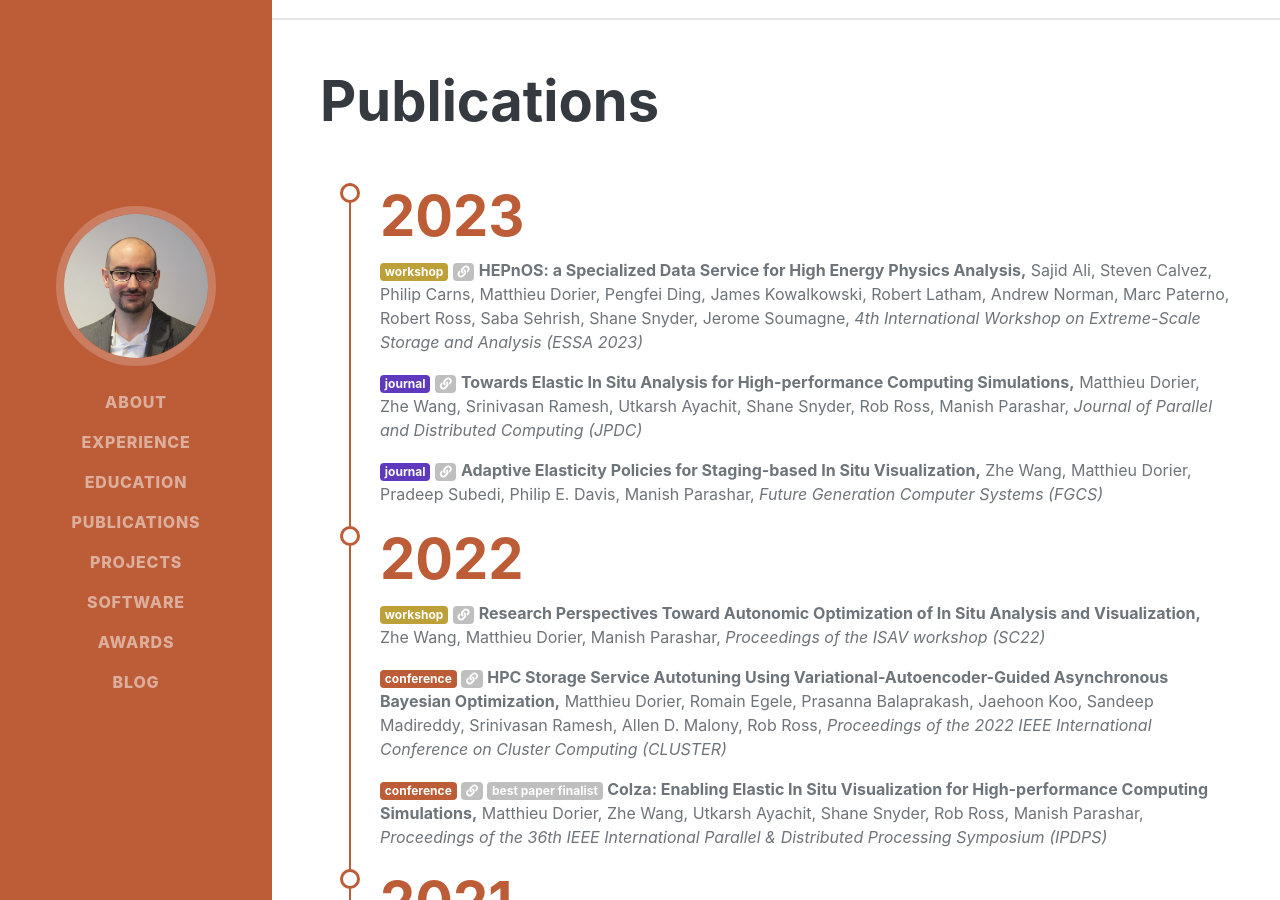
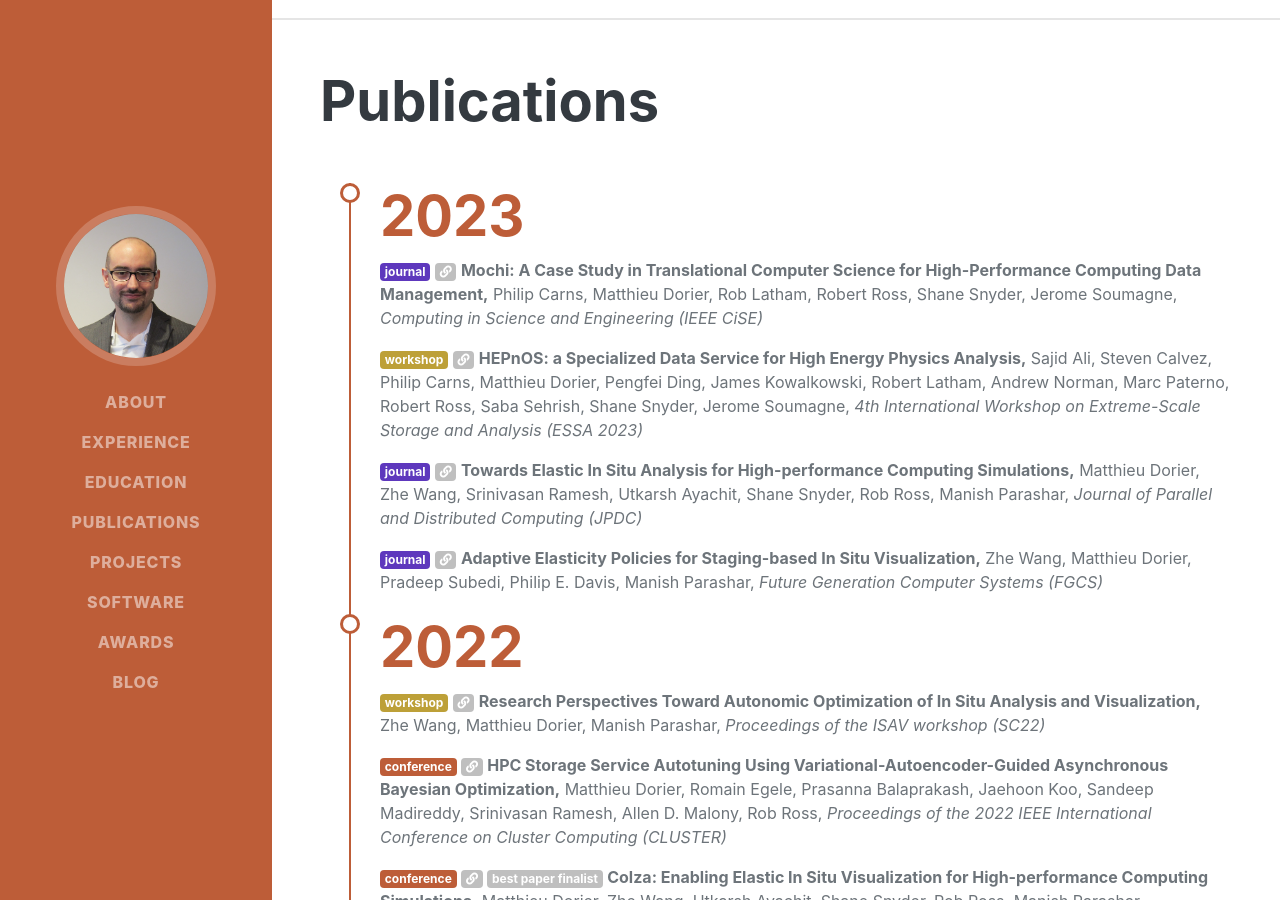
Before and after one commit to mdorier/mdorier.github.io, a Jekyll site: the page built from index.html, in a window 1280 px wide and 900 px high, scrolled down 4227 px. Built offline with Jekyll 4.4.1, drawn with Linux system fonts in a browser that asks for light colours; some web fonts are replaced.

Commit message:
Update biblio.yml

```diff
--- a/_data/biblio.yml
+++ b/_data/biblio.yml
@@ -1,3 +1,10 @@
+- title: "Mochi: A Case Study in Translational Computer Science for High-Performance Computing Data Management"
+  authors: Philip Carns, Matthieu Dorier, Rob Latham, Robert Ross, Shane Snyder, Jerome Soumagne
+  type: journal
+  venue: Computing in Science and Engineering (IEEE CiSE)
+  year: 2023
+  url: https://www.computer.org/csdl/magazine/cs/2023/04/10438050/1UyVkB9j5p6
+
 - title: "HEPnOS: a Specialized Data Service for High Energy Physics Analysis"
   authors: Sajid Ali, Steven Calvez, Philip Carns, Matthieu Dorier, Pengfei Ding, James Kowalkowski, Robert Latham, Andrew Norman, Marc Paterno, Robert Ross, Saba Sehrish, Shane Snyder, Jerome Soumagne
   type: workshop
```
